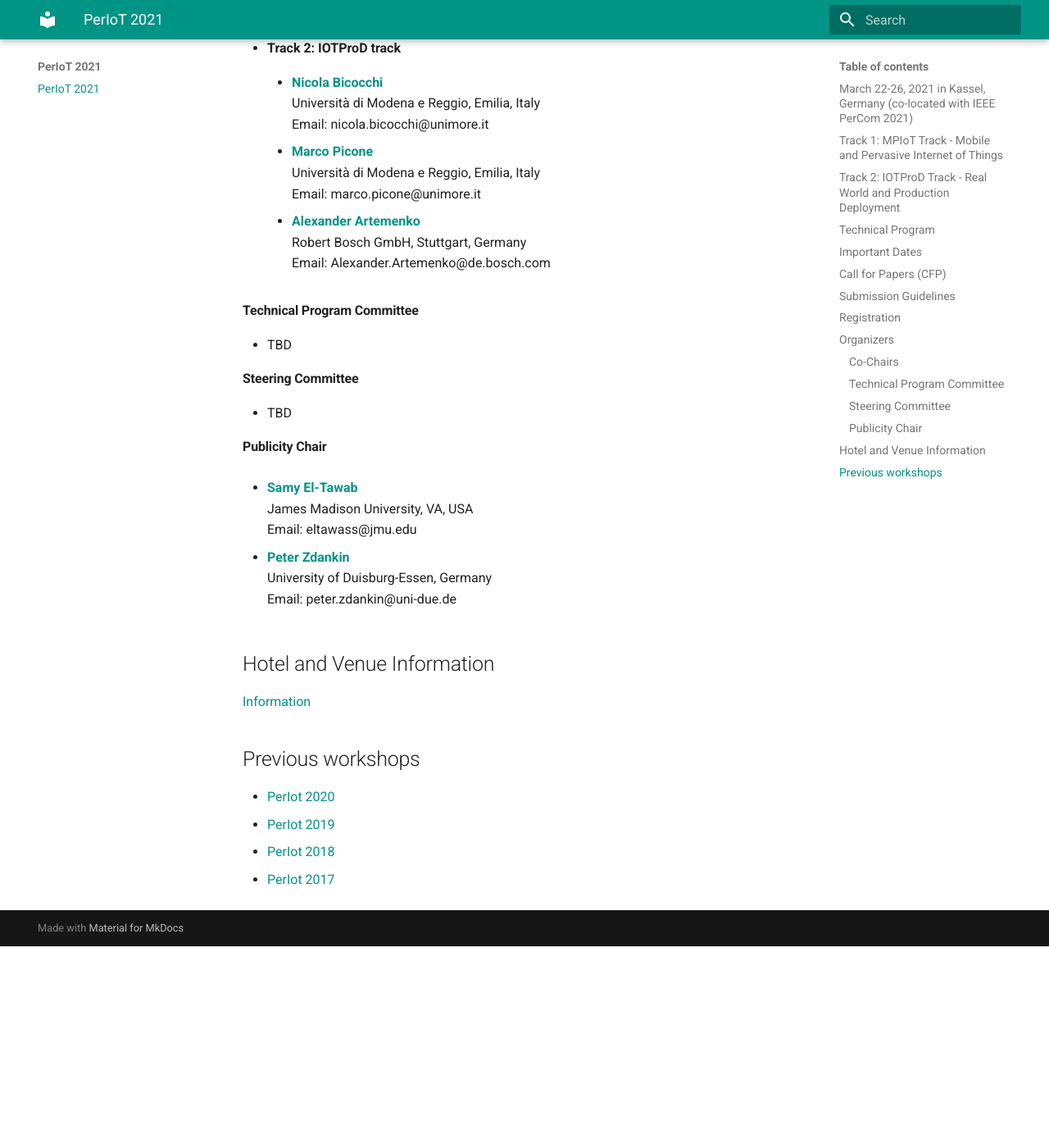
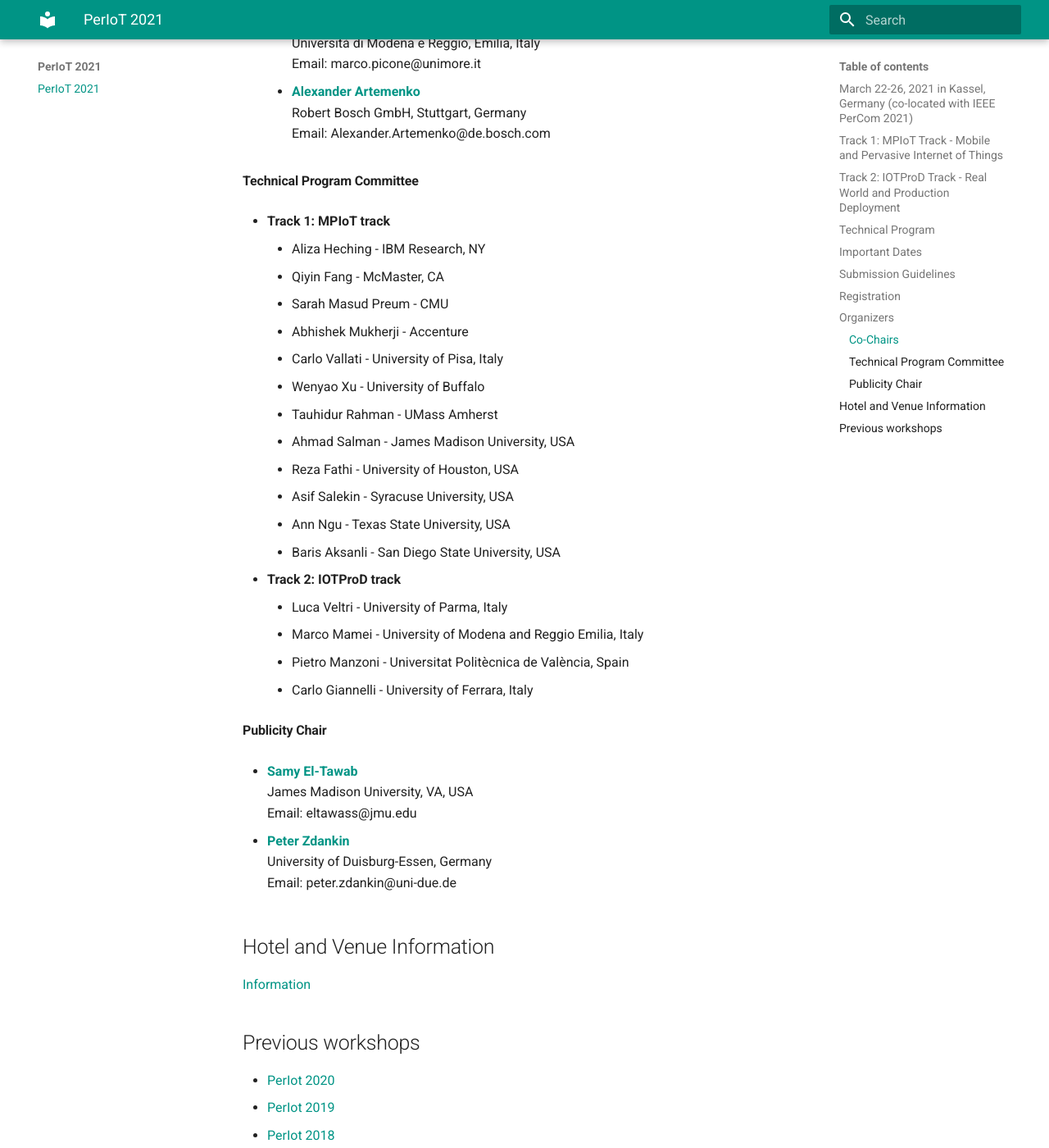
Before and after one commit to periot/2021, an MkDocs documentation site: the page built from website/docs/index.md, in a window 1280 px wide and 1400 px high, scrolled down 4239 px. Shown: the whole window at 82% size. Built offline with MkDocs 1.6.1 and Material for MkDocs 9.7.7, drawn with Linux system fonts in a browser that asks for light colours; before the commit the page ends 5393 px from its top, so only the background shows below that; some of the changed text lies outside the part shown.

Commit message:
Added TPC.

```diff
--- a/website/docs/index.md
+++ b/website/docs/index.md
@@ -5,8 +5,6 @@
 
 ## <a href=dummy></a> March 22-26, 2021 in Kassel, Germany (co-located with  [IEEE PerCom 2021](http://www.percom.org/))
 
-
-<font color="red">**Warning:** This website is currently under construction</font>
 
 
 The Internet-of-Things (IoT) rapidly revolutionized the scenario of modern technologies and communication systems. The IoT enables large numbers of previously unconnected devices to communicate and exchange data and deal with services that span areas from healthcare to transportation and much more, with the potential for significant benefits to people and quality of life. In recent years, the Internet has become increasingly pervasive allowing people to connect anytime and everywhere to achieve pervasiveness and mobility. The coupling among mobile technology, embedded objects, and a worldwide pervasive communication infrastructure constitutes the Mobile and Pervasive Internet-of-Things. However, the domain of mobile and pervasive IoT has expanded in recent years which lead to few new challenges like 1) IoT has quickly evolved to a new appified era where third-party developers can write apps for IoT platforms using programming frameworks, 2) with the advent of emerging IoT technologies like industrial IoT, agriculture IoT and narrowband IoT, new research problems are surfacing related to connectivity and data storage, and 3) the confluence of IoT with augmented and virtual reality (AR/VR), there are newer challenges to enable digital representation of physical objects.
@@ -70,9 +68,6 @@ Camera ready deadline: **February 5, 2021 (FIRM)**<br>
 Author registration deadline: **See  PERCOM  2021  website**<br>
 Workshop date: **March 26, 2021 (Friday) (Tentative)**
 
-## Call for Papers (CFP)
-
-[Link](#)
 
 ## Submission Guidelines
 
@@ -128,12 +123,29 @@ Submission link: [https://edas.info/N27743](https://edas.info/N27743)
 
 #### <a href="dummy"></a> **Technical Program Committee**
 
-  - TBD
+  - **Track 1: MPIoT track**
+    - Aliza Heching - IBM Research, NY
+    - Qiyin Fang - McMaster, CA
+    - Sarah Masud Preum - CMU
+    - Abhishek Mukherji - Accenture
+    - Carlo Vallati - University of Pisa, Italy
+    - Wenyao Xu - University of Buffalo
+    - Tauhidur Rahman - UMass Amherst
+    - Ahmad Salman - James Madison University, USA
+    - Reza Fathi - University of Houston, USA
+    - Asif Salekin - Syracuse University, USA
+    - Ann Ngu - Texas State University, USA
+    - Baris Aksanli - San Diego State University, USA
 
 
-#### <a href="dummy"></a> **Steering Committee**
 
-  - TBD
+
+  - **Track 2: IOTProD track**
+    - Luca Veltri - University of Parma, Italy
+    - Marco Mamei - University of Modena and Reggio Emilia, Italy
+    - Pietro Manzoni - Universitat Politècnica de València, Spain
+    - Carlo Giannelli - University of Ferrara, Italy
+
 
 
 #### <a href="dummy"></a> **Publicity Chair**
```
